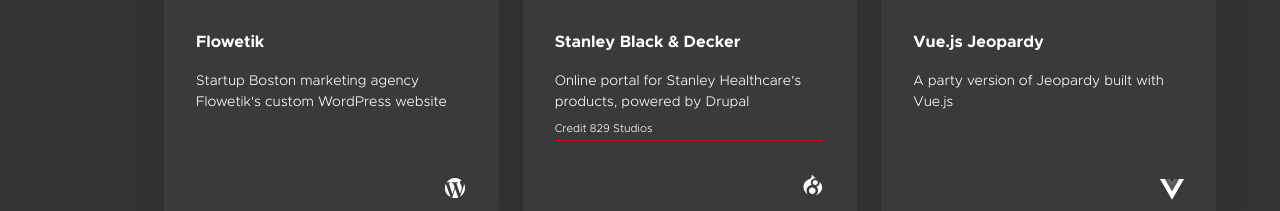
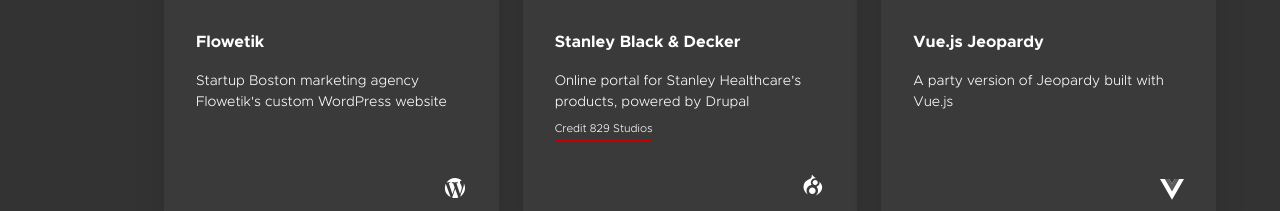
Before and after one commit to therstyle/chrisrobertsweb, a Vue app: page / in a window 1280 px wide. Shown: the part 3382-3593 px from the top of the page. Built offline with nearby package versions, Linux system fonts and the light colour scheme.

Commit message:
Updated link styling

```diff
--- a/src/components/layout/PortfolioItem.vue
+++ b/src/components/layout/PortfolioItem.vue
@@ -116,7 +116,7 @@ export default {
 
     small {
       a {
-        display: block;
+        display: inline-block;
         margin-top: 8px;
       }
     }
```
